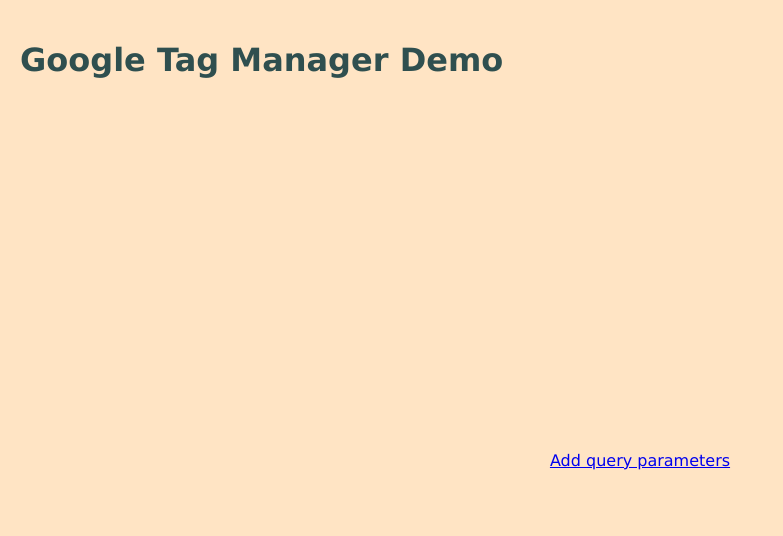
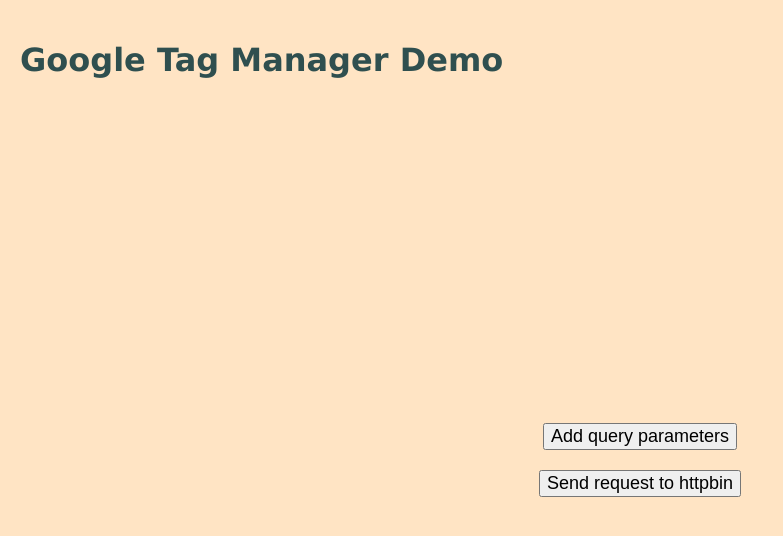
Before and after one commit to enricovian/gtmdemo, a plain HTML site: page index.html in a window 1280 px wide. Shown: the whole page, without its empty margins (0-783 px from the left). Drawn offline with nearby package versions, Linux system fonts and the light colour scheme.

Commit message:
Add button to send GET request to httpbin

```diff
--- a/css/style.css
+++ b/css/style.css
@@ -61,3 +61,8 @@ div.title h1 {
 	font-size: 3em;
 	margin: 0;
 }
+
+button {
+	margin: 10px;
+	font-size: large;
+}
--- a/index.html
+++ b/index.html
@@ -16,6 +16,7 @@
 
     <link rel="stylesheet" href="https://fonts.googleapis.com/css2?family=Material+Symbols+Outlined:opsz,wght,FILL,GRAD@48,400,1,0" />
     <link rel="stylesheet" href="css/style.css" />
+    <script src="js/script.js" defer></script>
 
     <title>GTM Demo</title>
 </head>
@@ -34,7 +35,8 @@
             </div>
         </header>
         <div class="main-content">
-            <a href="?key=key&value=value">Add query parameters</a>
+            <button onclick="location.href='?key=key&value=value'">Add query parameters</button></a>
+            <button onclick="logHttpBin()">Send request to httpbin</button>
         </div>
     </div>
 </body>
--- /dev/null
+++ b/js/script.js
@@ -0,0 +1,9 @@
+
+
+async function logHttpBin() {
+	urlParams = new URLSearchParams(window.location.search);
+	paramsString = Array.from(urlParams.keys()).map( function(key){ return key+"="+urlParams.get(key) }).join("&")
+	await fetch("https://httpbin.org/get?" + paramsString)
+		.then((response) => response.json())
+		.then((json) => console.log(json))
+}
```
